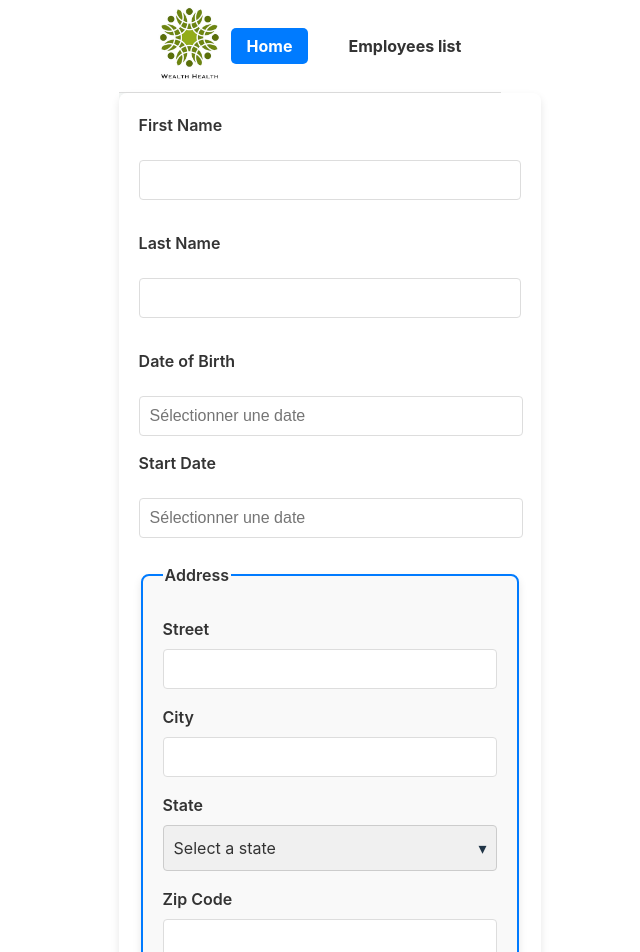
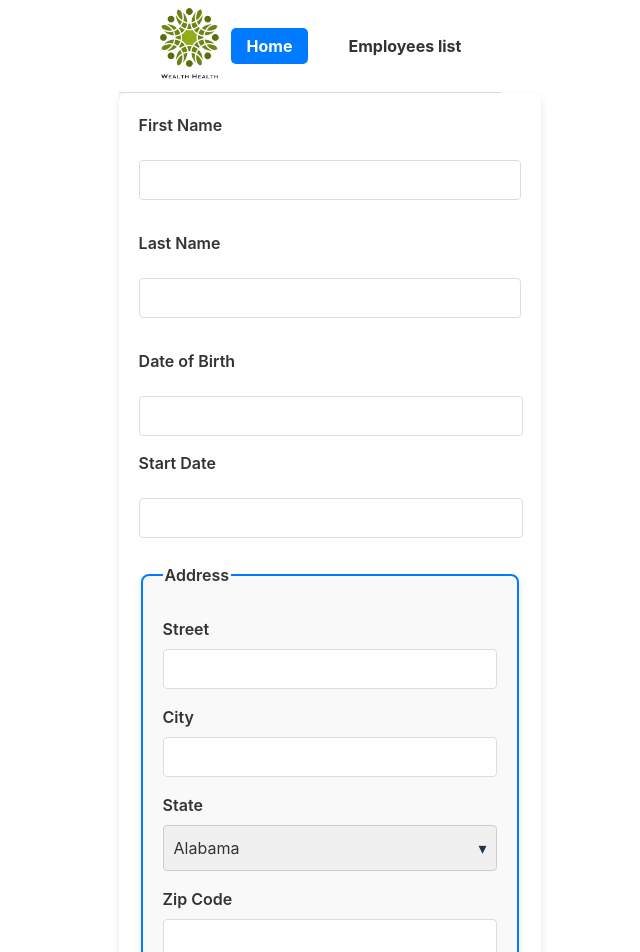
Before and after one commit to Nasr88/HRnet, a React (Create React App) app in the folder HRnet/: page / in a window 1280 px wide. Shown: the top 952 px of the page, without its empty margins (330-970 px from the left). Built offline with nearby package versions, Linux system fonts and the light colour scheme.

Commit message:
display dropdown state

```diff
--- a/HRnet/package.json
+++ b/HRnet/package.json
@@ -16,7 +16,7 @@
     "prop-types": "^15.8.1",
     "react": "^18.3.1",
     "react-data-table-component": "^7.6.2",
-    "react-datepicker": "^7.3.0",
+    "react-datepicker": "^7.4.0",
     "react-dom": "^18.3.1",
     "react-icons": "^5.3.0",
     "react-router-dom": "^6.3.0",
--- a/HRnet/src/components/dropdownComponent/DropdownComponent.tsx
+++ b/HRnet/src/components/dropdownComponent/DropdownComponent.tsx
@@ -1,14 +1,23 @@
-import { useState } from 'react';
+import { useEffect, useState } from 'react';
 import PropTypes from 'prop-types';
 import React from 'react';
 import './dropdown.css';
 
-const Dropdown = ({ options, onSelect, required }) => {
+const Dropdown = ({ options, onSelect}) => {
   // État pour suivre si le menu déroulant est ouvert ou fermé
   const [isOpen, setIsOpen] = useState(false);
+  // État pour stocker l'option sélectionnée
+  const [selectedOption, setSelectedOption] = useState(null);
 
-   // État pour stocker l'option sélectionnée
-  const [selectedOption, setSelectedOption] = useState(null);
+   // Sélectionner automatiquement la première option
+   useEffect(() => {
+    if (options.length > 0 && !selectedOption) {
+      setSelectedOption(options[0]); // Sélectionner la première option par défaut
+      onSelect(options[0]); // Notifier le parent de la sélection
+    }
+  }, [options, selectedOption, onSelect]);
+
+
 
   const handleToggle = () => {
     setIsOpen(!isOpen);// Inverser l'état d'ouverture (ouvrir si fermé, fermer si ouvert)
@@ -25,7 +34,7 @@ const Dropdown = ({ options, onSelect, required }) => {
 
     <div className="dropdown" onClick={handleToggle}>
       <div className="dropdown-selected">
-        {selectedOption ? selectedOption.name : 'Select a state'}
+        {selectedOption && selectedOption.name}
       </div>
       <span className={`dropdown-icon ${isOpen ? 'open' : ''}`}>&#9662;</span>
     </div>
--- a/HRnet/src/pages/employeeList/EmployeeList.tsx
+++ b/HRnet/src/pages/employeeList/EmployeeList.tsx
@@ -1,6 +1,7 @@
 import React, { useEffect, useState } from "react";
 import DataTable from "react-data-table-component";
 import "./employeeList.css";
+import { states } from "../../datas/states";
 
 function EmployeeList() {
   const [employees, setEmployees] = useState([]);
@@ -27,26 +28,38 @@ function EmployeeList() {
   }, []);
 
   const columns = [
-    { name: "First Name", selector: (row) => row.FirstName, sortable: true },
-    { name: "Last Name", selector: (row) => row.LastName, sortable: true },
-    { name: "Date of Birth", selector: (row) => new Date(row.BirthDate).toLocaleDateString(), sortable: true },
-    { name: "Start Date", selector: (row) => new Date(row.StartDate).toLocaleDateString(), sortable: true },
-    { name: "Street", selector: (row) => row.Adress.Street, sortable: true },
-    { name: "City", selector: (row) => row.Adress.City, sortable: true },
-    { name: "State", selector: (row) => row.Adress.State, sortable: true },
-    { name: "Zip Code", selector: (row) => row.Adress.ZipCode, sortable: true },
+    { name: "First Name", selector: (row) => row.FirstName ?? '', sortable: true },
+    { name: "Last Name", selector: (row) => row.LastName ?? '', sortable: true },
+    { name: "Start Date", selector: (row) => new Date(row.StartDate).toLocaleDateString() ?? '', sortable: true },
     { name: "Department", selector: (row) => row.Departement, sortable: true },
+    { name: "Date of Birth", selector: (row) => new Date(row.BirthDate).toLocaleDateString() ?? '', sortable: true },
+
+    { name: "Street", selector: (row) => row.Adress?.Street ?? '', sortable: true },
+    { name: "City", selector: (row) => row.Adress?.City ?? '', sortable: true },
+    { name: "State",  selector: (row) => {
+        // Chercher l'abréviation correspondant au nom de l'état
+        const state = states.find(s => s.name === row.Adress?.State);
+        // Retourner l'abréviation ou un texte par défaut si l'état n'est pas trouvé
+        return state?.abbreviation ?? 'AL';
+      },
+      sortable: true },
+    { name: "Zip Code", selector: (row) => row.Adress?.ZipCode ?? '', sortable: true },
+
   ];
 
 // regrouper toutes les valeurs de l'employé dans une seule chaîne et vérifier si le texte de recherche y est inclus.
   const filteredData = employees.filter(employee => {
     // convertir les dates stockées en chaînes de caractères:
-    const formattedBirthDate = new Date(employee.BirthDate).toLocaleDateString();
-    const formattedStartDate = new Date(employee.StartDate).toLocaleDateString();
+
+    const formattedBirthDate = employee?.BirthDate
+    ? new Date(employee.BirthDate).toLocaleDateString()
+    : '';
+    const formattedStartDate = employee?.startDate ? new Date(employee?.StartDate).toLocaleDateString() : '';
     const employeeData = `
-    ${employee.FirstName} ${employee.LastName} ${employee.Departement}
-    ${employee.Adress.Street} ${employee.Adress.City} ${employee.Adress.State} ${employee.Adress.ZipCode}
-  `.toLowerCase();
+    ${employee?.FirstName ?? ''} ${employee?.LastName ?? ''} ${employee?.Departement ?? ''}
+    ${employee?.Address?.Street ?? ''} ${employee?.Address?.City ?? ''}
+    ${states.find(s => s.name === employee.Adress?.State)?.abbreviation ?? ''} ${employee?.Address?.ZipCode ?? ''}
+    `.toLowerCase();
 
   return (
   employeeData.includes(searchText.toLowerCase())||
@@ -68,7 +81,8 @@ function EmployeeList() {
       <DataTable
         columns={columns} // Afficher les colonnes définies
         data={filteredData} // Utiliser les données parsées dans le tableau
-        pagination
+        paginationPerPage={10} // Nombre d'éléments par page
+        paginationRowsPerPageOptions={[5, 10, 20, 30]} // Options pour l'utilisateur
         noDataComponent={<div style={{ textAlign: 'center', padding: '10px' }}>No data available</div>} // Message personnalisé
       />
     </div>
--- a/HRnet/src/pages/home/Home.tsx
+++ b/HRnet/src/pages/home/Home.tsx
@@ -7,17 +7,13 @@ import { states } from "../../datas/states";
 import { departments } from "../../datas/departments";
 import DatePicker from "react-datepicker";
 import "react-datepicker/dist/react-datepicker.css";
-import { registerLocale } from "react-datepicker";
-import {fr} from "date-fns/locale/fr";  // Importe la localisation française
 import { storageManagement } from '../../helper/storageManagement'; // Importez la classe
 import AlertModal from "../../components/alertModal/AlertModal";
-import { differenceInYears } from "date-fns";
 
  // Instance de la classe storageManagement
  const storage = new storageManagement();
 
-// Enregistre la localisation française
-registerLocale("fr", fr);
+
 
 export default function Home() {
   // Initialise l'état avec un objet de type IEmployee ou null
@@ -26,25 +22,6 @@ export default function Home() {
   const [modalMessage, setModalMessage] = useState('');
 
 
-  /******************pour vérifier que l'employee a min 18 ans****************/
-  const [errorMessage, setErrorMessage] = useState('');
-
-  const handleBirthDateChange = (date) => {
-    const today = new Date();
-    const age = differenceInYears(today, date);
-
-    // Vérifier si l'âge est inférieur à 18 ans
-    if (age < 18) {
-      setErrorMessage("L'employé doit avoir au moins 18 ans.");
-    } else {
-      setErrorMessage(""); // Réinitialiser le message d'erreur s'il a plus de 18 ans
-      setEmployee({
-        ...employee,
-        BirthDate: date
-      });
-    }
-  };
-/*******************************************************************************/
   // Fonction pour gérer les changements dans le prénom
   const onChangeFirstName = (e) => {
 
@@ -65,11 +42,24 @@ export default function Home() {
     }
   };
 
+  const onSelectState = (selected)=>{
+
+      setEmployee({
+        ...employee,
+        Adress: {
+          ...employee?.Adress,
+          State: selected.name
+        }
+      });
+
+  }
+
   // Fonction pour créer ou ajouter un employé au localStorage
-  const createEmployee = () => {
+  const createEmployee = (e) => {
     storage.addEmployee(employee); // Ajoute l'employé au localStorage
     console.log("Employee saved successfully!");
     setModalMessage("Employee saved successfully!"); // Affiche la modal
+    e.preventDefault();
     setEmployee(null);
   };
 
@@ -86,7 +76,7 @@ export default function Home() {
         id="first-name"
         onChange={onChangeFirstName}
         value={employee?.FirstName || ""}
-        required
+
       />
 
       <label htmlFor="last-name">Last Name</label>
@@ -95,18 +85,28 @@ export default function Home() {
         id="last-name"
         onChange={onChangeLastName}
         value={employee?.LastName || ""}
-        required
+
       />
 
       <label>Date of Birth</label>
       <DatePicker className="startDate"
         selected={employee?.BirthDate || null}
-        onChange={handleBirthDateChange}
-        dateFormat="dd/MM/yyyy"
-        placeholderText="Sélectionner une date"
+        onChange={(date: Date) => {
+
+             setEmployee({
+              ...employee,
+              BirthDate: date
+            });
+
+        }}
+        dateFormat="MM/dd/yyyy"
+        placeholderText=""
         isClearable={true}
-        locale="fr"  // Applique la localisation française
-        required
+        showMonthDropdown             // Affiche un menu déroulant pour les mois
+        showYearDropdown            // Affiche le menu déroulant pour les années
+        yearDropdownItemNumber={7}  // Nombre d'années à afficher dans le dropdown
+        scrollableYearDropdown      // Permet de rendre le dropdown d'année scrollable
+        dropdownMode="select"         // Rend les dropdowns de mois et d'années en mode 'select'
       />
 
        <label>Start Date</label>
@@ -118,12 +118,15 @@ export default function Home() {
               StartDate: date, // Met à jour avec une seule date
             });
         }}
-        dateFormat="dd/MM/yyyy"
-        placeholderText="Sélectionner une date"
+        dateFormat="MM/dd/yyyy"
+        placeholderText=""
         isClearable={true}
-        locale="fr"  // Applique la localisation française
-        required
-      />
+        showMonthDropdown             // Affiche un menu déroulant pour les mois
+        showYearDropdown            // Affiche le menu déroulant pour les années
+        yearDropdownItemNumber={7}  // Nombre d'années à afficher dans le dropdown
+        scrollableYearDropdown      // Permet de rendre le dropdown d'année scrollable
+        dropdownMode="select"         // Rend les dropdowns de mois et d'années en mode 'select'
+    />
 
       <fieldset className="address">
         <legend>Address</legend>
@@ -143,7 +146,7 @@ export default function Home() {
             }
           }}
           value={employee?.Adress?.Street || ""}
-          required
+
         />
 
         <label htmlFor="city">City</label>
@@ -162,22 +165,13 @@ export default function Home() {
             }
           }}
           value={employee?.Adress?.City || ""}
-          required
+
         />
 
         <label>State</label>
         <DropdownComponent
-        options={states}
-        onSelect={(selected) => {
-          setEmployee({
-            ...employee,
-            Adress: {
-              ...employee?.Adress,
-              State: selected.name
-            }
-          });
-        }}
-        required={true}
+          options={states}
+          onSelect={onSelectState}
         />
 
 <label htmlFor="zip-code">Zip Code</label>
@@ -208,7 +202,6 @@ export default function Home() {
               Departement:selected.name
           });
         }}
-        required={true}
       />
       <button type="submit">Save</button>
 
```
Also changed, not shown: 1 other file (tests, documents, lock files or other folders).
